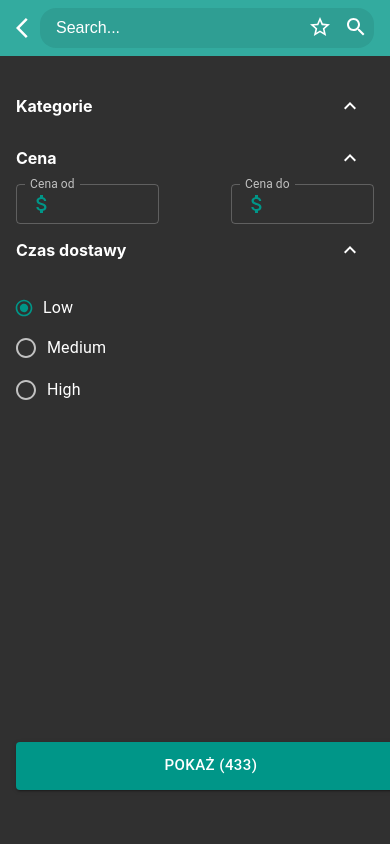
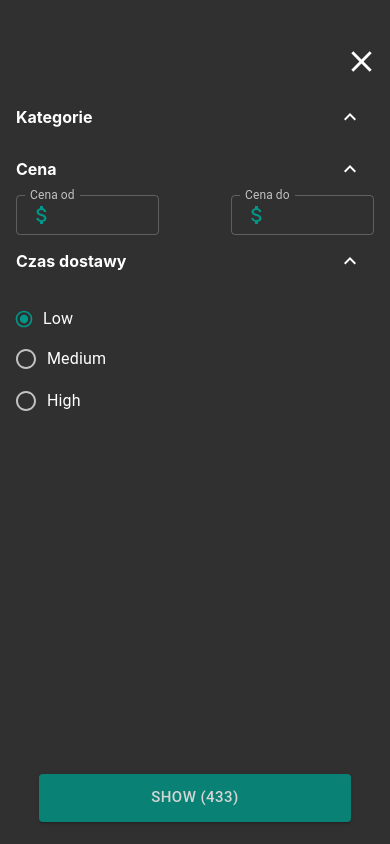
Before and after one commit to luknp/react-ts-ecommerce, a React (Create React App) app: page /filters in a window 390 px wide. Built offline with nearby package versions, Linux system fonts and the light colour scheme.

Commit message:
refac: mobile FIlterSection without Header

```diff
--- a/src/components/Filters/FilterSection.tsx
+++ b/src/components/Filters/FilterSection.tsx
@@ -14,7 +14,7 @@ import FilterCategories from './FilterCategories';
 import { useMediaQuery } from '@material-ui/core';
 import { useTheme } from '@material-ui/core/styles';
 import { buildQueryParamsString } from 'utils';
-
+import CloseIcon from '@material-ui/icons/Close';
 import './style.scss';
 
 const validationSchema = yup.object({
@@ -62,8 +62,17 @@ export default function FilterSection() {
     history.push(`/products/list?${buildQueryParamsString(filtersParams)}`);
   };
 
+  const handleClose = (data: any) => {
+    history.goBack();
+  };
+
   return (
     <div className='filter-section-root'>
+      {isMobile && (
+        <IconButton color='inherit' onClick={handleClose} className='mobile-close-page'>
+          <CloseIcon fontSize='large' />
+        </IconButton>
+      )}
       <form onSubmit={handleSubmit(onSubmit)} className='filters-container'>
         <div className='filter-container'>
           <div className='header'>
@@ -76,7 +85,6 @@ export default function FilterSection() {
             <FilterCategories />
           </div>
         </div>
-
         <div className='filter-container'>
           <div className='header'>
             <p className='name'>Cena</p>
@@ -181,8 +189,17 @@ export default function FilterSection() {
           </div>
         </div>
         <div className={`${isMobile && 'button-section'}`}>
-          <Button size='large' color='primary' variant='contained' fullWidth className={classes.submitBtn} type='submit'>
-            Pokaż (433)
+          <Button
+            size='large'
+            color='primary'
+            variant='contained'
+            style={{
+              width: '80%',
+            }}
+            className={classes.submitBtn}
+            type='submit'
+          >
+            Show (433)
           </Button>
         </div>
       </form>
--- a/src/components/Filters/style.scss
+++ b/src/components/Filters/style.scss
@@ -31,10 +31,13 @@
   }
   .button-section {
     position: fixed;
-    bottom: 2rem;
+    display: flex;
+    align-items: center;
+    justify-content: center;
+    bottom: 0;
     left: 0;
     width: 100%;
-    padding: 0 1rem;
+    opacity: 0.8;
   }
 }
 
@@ -66,4 +69,8 @@
 }
 
 .filter-section-root {
+  .mobile-close-page {
+    margin-left: 85%;
+  }
+  padding-bottom: 6rem;
 }
--- a/src/components/Header/Header.tsx
+++ b/src/components/Header/Header.tsx
@@ -4,6 +4,7 @@ import DesktopHeader from 'components/Header/DesktopHeader';
 import { useTheme } from '@material-ui/core/styles';
 import { useMediaQuery } from '@material-ui/core';
 import { useLocation } from 'react-router-dom';
+import useMobileComponents from 'hooks/useMobileComponents';
 import queryString from 'query-string';
 
 const queryKeys = {
@@ -17,6 +18,7 @@ function Header() {
 
   const { search } = useLocation();
   const queries = queryString.parse(search);
+  const { allowDisplayMobileHeader } = useMobileComponents();
   //   console.log(search);
   //   console.log(queries[queryKeys.SEARCH]);
 
@@ -25,7 +27,15 @@ function Header() {
     searchInitPhrase = searchInitPhrase[0];
   }
 
-  return <>{isMobile ? <MobileHeader searchInitPhrase={searchInitPhrase} /> : <DesktopHeader searchInitPhrase={searchInitPhrase} />}</>;
+  return (
+    <>
+      {isMobile ? (
+        allowDisplayMobileHeader && <MobileHeader searchInitPhrase={searchInitPhrase} />
+      ) : (
+        <DesktopHeader searchInitPhrase={searchInitPhrase} />
+      )}
+    </>
+  );
 }
 
 export default Header;
--- a/src/hooks/useMobileComponents.ts
+++ b/src/hooks/useMobileComponents.ts
@@ -7,6 +7,7 @@ import { useTheme } from '@material-ui/core/styles';
 const useMobileComponents = () => {
   const [isHide, setIsHide] = useState(true);
   const [allowDisplay, setAllowDisplay] = useState(true);
+  const [allowDisplayMobileHeader, setAllowDisplayMobileHeader] = useState(true);
   const history = useHistory();
   const { search } = useLocation();
   const { pathname } = history.location;
@@ -14,9 +15,16 @@ const useMobileComponents = () => {
   const theme = useTheme();
   const isMobile = useMediaQuery(theme.breakpoints.down('xs'));
 
+  const handleAllowDisplayMobileHeader = () => {
+    if (pathname === '/filters') {
+      setAllowDisplayMobileHeader(false);
+    } else {
+      setAllowDisplayMobileHeader(true);
+    }
+  };
+
   useEffect(() => {
     const searchUrlKey = 'mobile-search=true';
-
     console.log(`pathname: ${pathname}`);
     if (pathname === '/filters') {
       console.log(pathname);
@@ -26,6 +34,7 @@ const useMobileComponents = () => {
     } else {
       setIsHide(false);
     }
+    handleAllowDisplayMobileHeader();
   }, [pathname, search]);
 
   useEffect(() => {
@@ -37,7 +46,7 @@ const useMobileComponents = () => {
     }
   }, [isHide, isMobile]);
 
-  return { allowDisplay, isMobile };
+  return { allowDisplay, isMobile, allowDisplayMobileHeader };
 };
 
 export default useMobileComponents;
```
